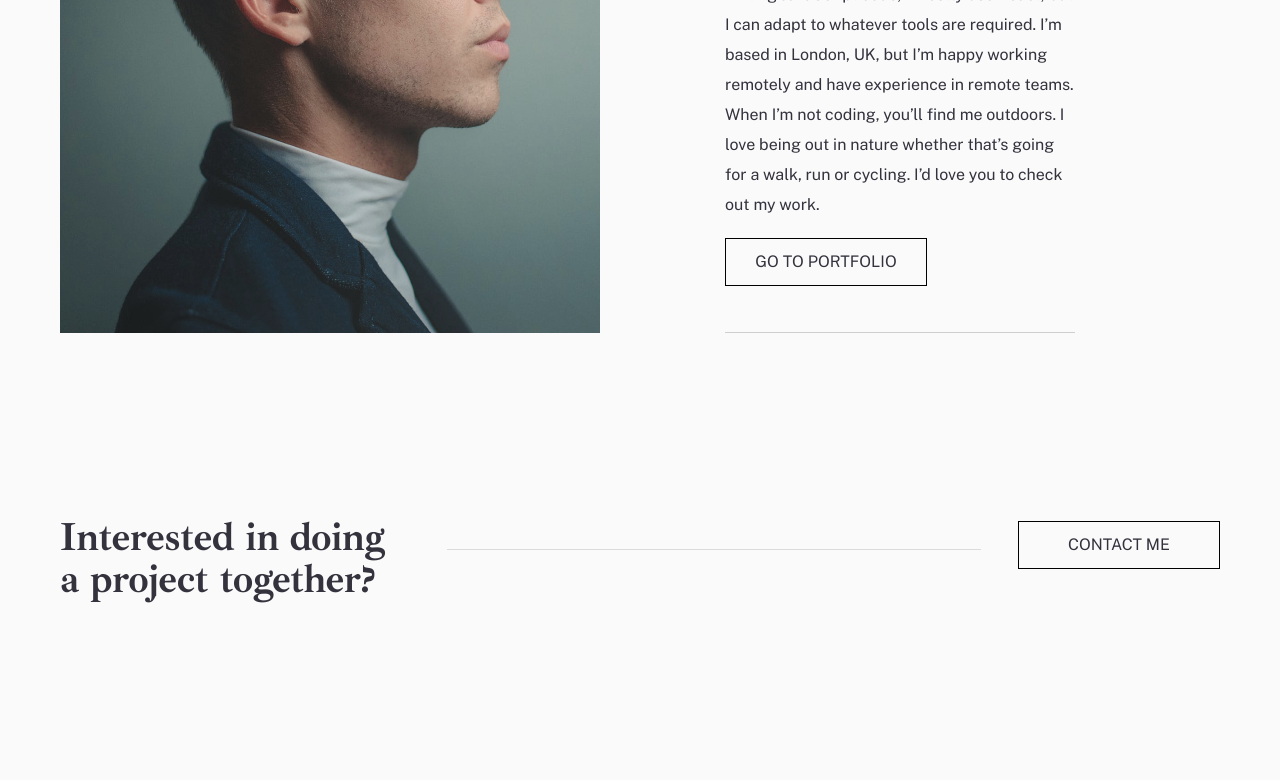
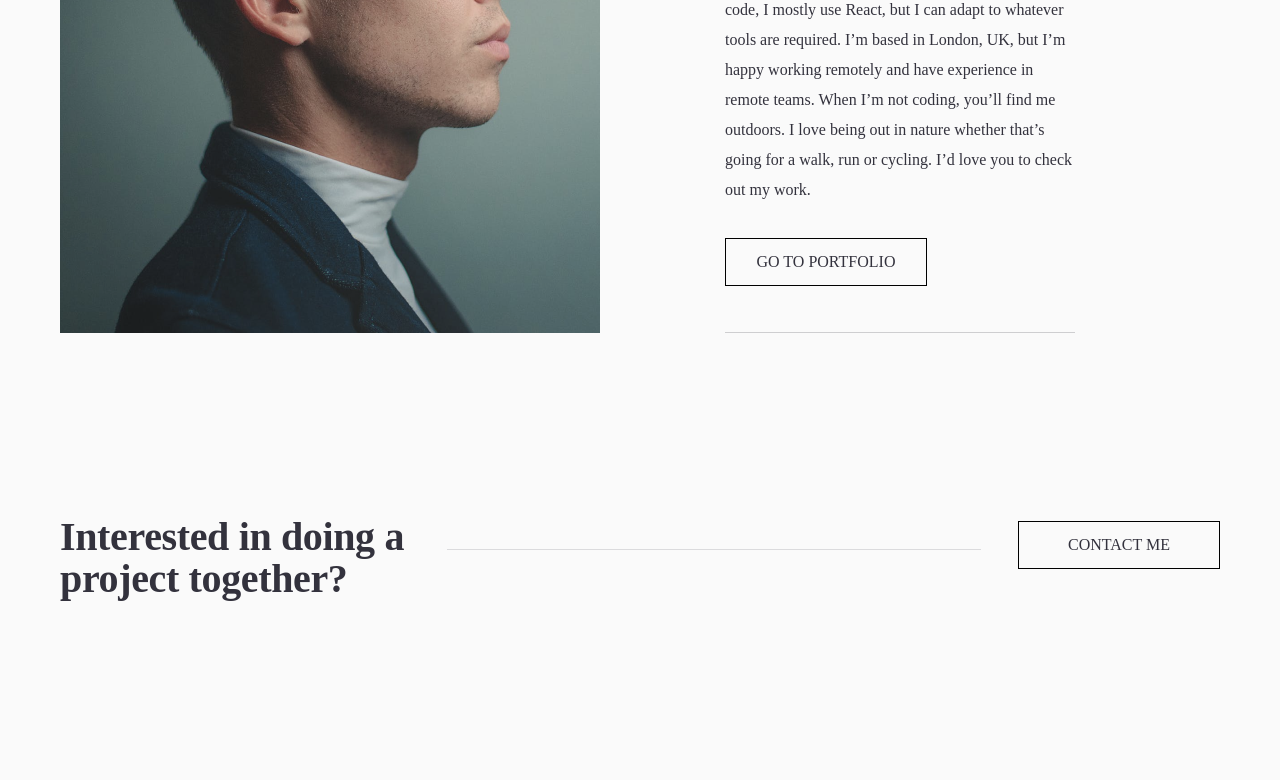
Before and after one commit to rakhmatillaev/second_exam, a plain HTML site: page index.html in a window 1280 px wide. Shown: the part 1117-1897 px from the top of the page. Drawn offline with nearby package versions, Linux system fonts and the light colour scheme; files that its build step writes are made by us from their sources.

Commit message:
Update _fonts.scss

```diff
--- a/scss/_fonts.scss
+++ b/scss/_fonts.scss
@@ -1,36 +1,36 @@
 /* public-sans-regular - latin-ext_latin */
-@font-face {
-    font-family: 'Public Sans';
-    font-style: normal;
-    font-weight: 400;
-    src: local(''),
-         url('../fonts/public-sans-v14-latin-ext_latin-regular.woff2') format('woff2'),
-         url('../fonts/public-sans-v14-latin-ext_latin-regular.woff') format('woff');
-  }
-  /* public-sans-700 - latin-ext_latin */
-  @font-face {
-    font-family: 'Public Sans';
-    font-style: normal;
-    font-weight: 700;
-    src: local(''),
-         url('../fonts/public-sans-v14-latin-ext_latin-700.woff2') format('woff2'),
-         url('../fonts/public-sans-v14-latin-ext_latin-700.woff') format('woff');
-  }
-  /* ibarra-real-nova-regular - latin */
-@font-face {
-    font-family: 'Ibarra Real Nova';
-    font-style: normal;
-    font-weight: 400;
-    src: local(''),
-         url('../fonts/ibarra-real-nova-v20-latin-regular.woff2') format('woff2'),
-         url('../fonts/ibarra-real-nova-v20-latin-regular.woff') format('woff');
-  }
-  /* ibarra-real-nova-700 - latin */
-  @font-face {
-    font-family: 'Ibarra Real Nova';
-    font-style: normal;
-    font-weight: 700;
-    src: local(''),
-         url('../fonts/ibarra-real-nova-v20-latin-700.woff2') format('woff2'),
-         url('../fonts/ibarra-real-nova-v20-latin-700.woff') format('woff');
-  }
+// @font-face {
+//     font-family: 'Public Sans';
+//     font-style: normal;
+//     font-weight: 400;
+//     src: local(''),
+//          url('../fonts/public-sans-v14-latin-ext_latin-regular.woff2') format('woff2'),
+//          url('../fonts/public-sans-v14-latin-ext_latin-regular.woff') format('woff');
+//   }
+//   /* public-sans-700 - latin-ext_latin */
+//   @font-face {
+//     font-family: 'Public Sans';
+//     font-style: normal;
+//     font-weight: 700;
+//     src: local(''),
+//          url('../fonts/public-sans-v14-latin-ext_latin-700.woff2') format('woff2'),
+//          url('../fonts/public-sans-v14-latin-ext_latin-700.woff') format('woff');
+//   }
+//   /* ibarra-real-nova-regular - latin */
+// @font-face {
+//     font-family: 'Ibarra Real Nova';
+//     font-style: normal;
+//     font-weight: 400;
+//     src: local(''),
+//          url('../fonts/ibarra-real-nova-v20-latin-regular.woff2') format('woff2'),
+//          url('../fonts/ibarra-real-nova-v20-latin-regular.woff') format('woff');
+//   }
+//   /* ibarra-real-nova-700 - latin */
+//   @font-face {
+//     font-family: 'Ibarra Real Nova';
+//     font-style: normal;
+//     font-weight: 700;
+//     src: local(''),
+//          url('../fonts/ibarra-real-nova-v20-latin-700.woff2') format('woff2'),
+//          url('../fonts/ibarra-real-nova-v20-latin-700.woff') format('woff');
+//   }
```
